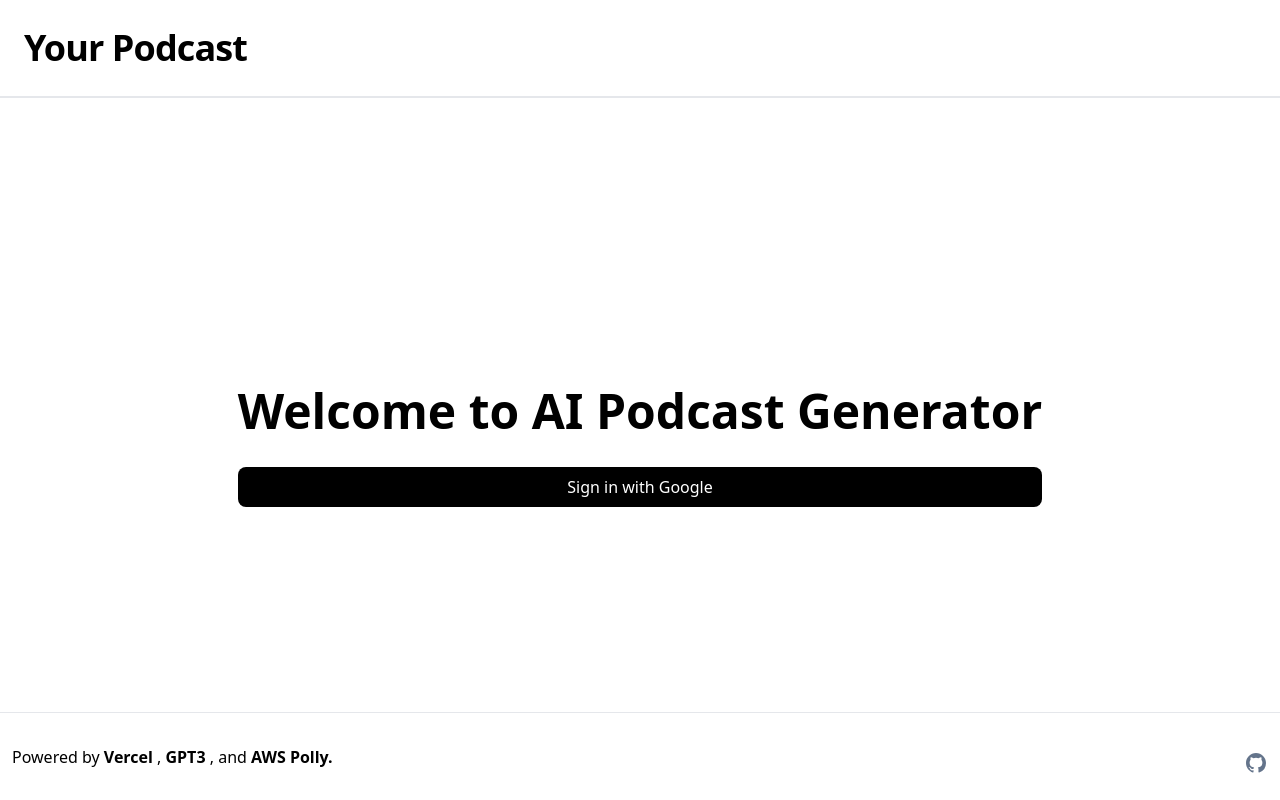
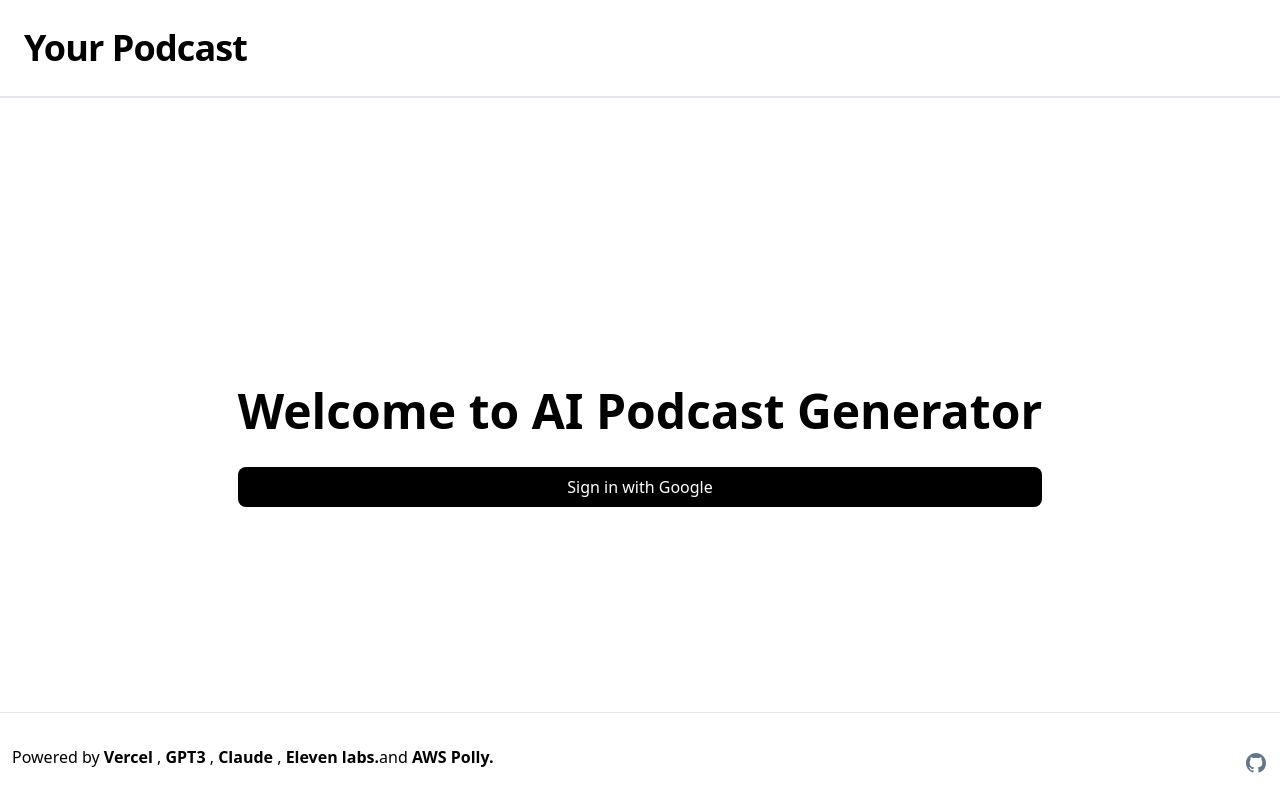
Before and after one commit to neverSettles/yourpodcast-web, a Next.js app: page / in a window 1280 px wide. Built offline with nearby package versions, Linux system fonts and the light colour scheme; no server answers.

Commit message:
Update to display transistor on website

```diff
--- a/components/Footer.tsx
+++ b/components/Footer.tsx
@@ -21,6 +21,22 @@ export default function Footer() {
         >
           GPT3{" "}
         </a>, {" "}
+        <a
+          href="https://claude.ai/"
+          target="_blank"
+          rel="noreferrer"
+          className="font-bold hover:underline transition underline-offset-2"
+        >
+          Claude{" "}
+        </a>, {" "}
+        <a
+          href="https://elevenlabs.io/"
+          target="_blank"
+          rel="noreferrer"
+          className="font-bold hover:underline transition underline-offset-2"
+        >
+          Eleven labs.
+        </a>
         and{" "}
         <a
           href="https://aws.amazon.com/polly/"
--- a/pages/index.tsx
+++ b/pages/index.tsx
@@ -16,6 +16,7 @@ const Home: NextPage = () => {
   const [duration, setDuration] = useState(1);
   const [vibe, setVibe] = useState<VibeType>("Story");
   const [audioURL, setAudioURL] = useState<string>("");
+  const [transistorURL, setTransistorURL] = useState<string>("");
   const [generatedBios, setGeneratedBios] = useState<String>("");
 
   const bioRef = useRef<null | HTMLDivElement>(null);
@@ -32,6 +33,12 @@ const Home: NextPage = () => {
     }
   }, [audioURL]);
 
+  useEffect(() => {
+    if (transistorURL) {
+      setTransistorURL(transistorURL);
+    }
+  }, [transistorURL]);
+
   const generatePodcast = async (e: any) => {
     e.preventDefault();
     setGeneratedBios("");
@@ -45,7 +52,13 @@ const Home: NextPage = () => {
 
     try {
       const response = await axios.post('https://yourpodcast-production.up.railway.app/generate', postData);
-      setAudioURL(response.data.url);
+      if (response.data.url) {
+        setAudioURL(response.data.url);
+      }
+      if (response.data.share_url) {
+        setTransistorURL(response.data.share_url);
+      }
+
     } catch (error) {
       console.error("Error fetching audio URL:", error);
     }
@@ -122,6 +135,25 @@ const Home: NextPage = () => {
           />
           <hr className="w-16 h-px bg-white border-1 mt-10" />
           <div className="space-y-10 mt-10">
+            {transistorURL && (
+              <>
+                <div>
+                  <h2
+                    className="text-4xl font-bold text-black mx-auto"
+                    ref={bioRef}
+                  >
+                    Your Generated Podcast
+                  </h2>
+                </div>
+                <iframe src={transistorURL} width="100%" height="180" frameborder="0" scrolling="no"></iframe>
+
+
+                <div className="space-y-8 flex flex-col items-center justify-center max-w-xl mx-auto mt-4">
+                  {generatedBios}
+                </div>
+              </>
+            )
+            }
             {audioURL && (
               <>
                 <div>
@@ -133,6 +165,7 @@ const Home: NextPage = () => {
                   </h2>
                 </div>
                 <audio controls src={audioURL} className="mt-4"></audio>
+
                 <div className="space-y-8 flex flex-col items-center justify-center max-w-xl mx-auto mt-4">
                   {generatedBios}
                 </div>
```
